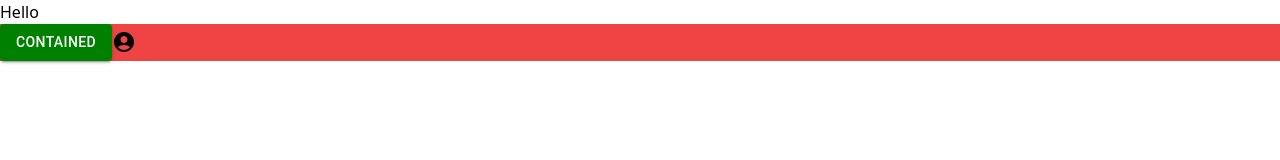
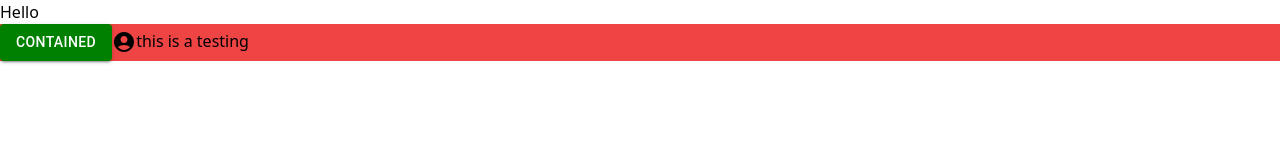
Before and after one commit to moofazzel/Food-delivery-web-app, a React (Vite) app in the folder client/: page / in a window 1280 px wide. Shown: the top 160 px of the page. Built offline with nearby package versions, Linux system fonts and the light colour scheme.

Commit message:
first testing

```diff
--- a/client/src/App.tsx
+++ b/client/src/App.tsx
@@ -10,6 +10,8 @@ const App = () => {
           Contained
         </Button>
         <AccountCircleIcon />
+
+        this is a testing
       </div>
     </div>
   );
```
Also changed, not shown: client/package.json (line endings or trailing spaces).
